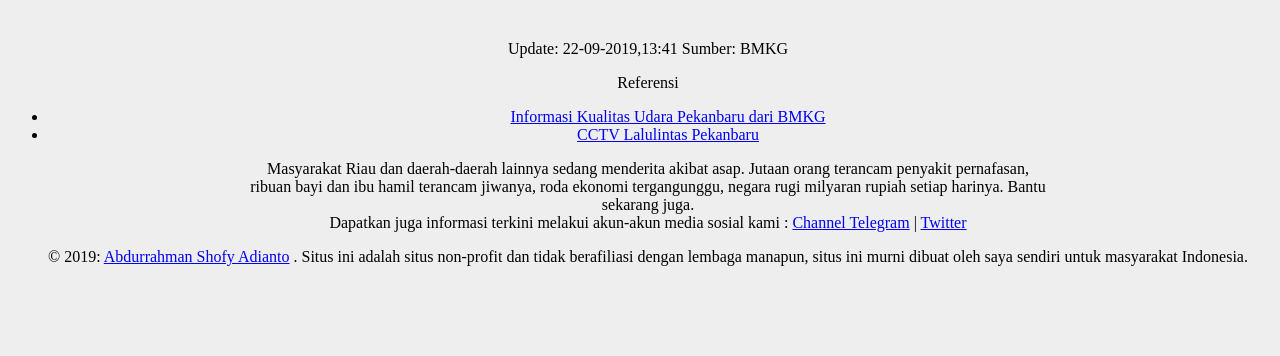
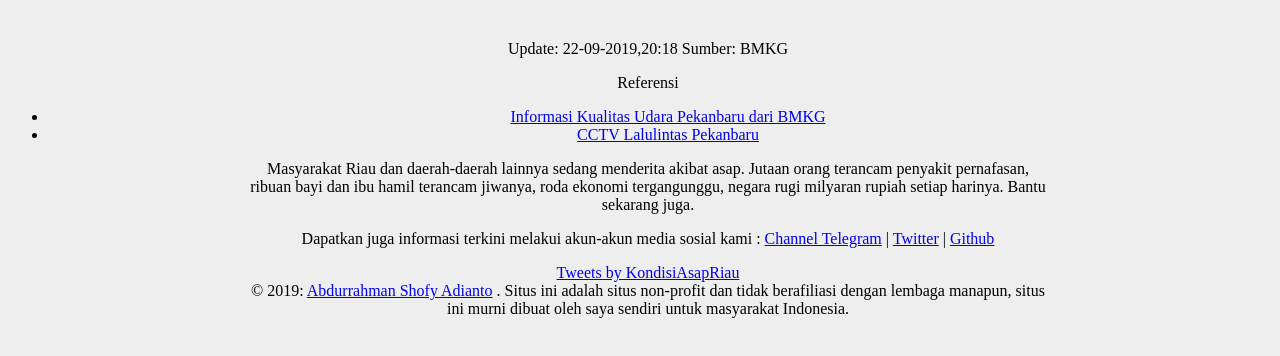
Before and after one commit to ApaRiauSedangBerasap/ApaRiauSedangBerasap, a plain HTML site: page index.html in a window 1280 px wide. Shown: the part 242-598 px from the top of the page. Drawn offline with Linux system fonts and the light colour scheme.

Commit message:
add twitter widget, update latest data & socmed links

```diff
--- a/data.json
+++ b/data.json
@@ -1 +1 @@
-{"status":"YA","color":"red","time":["22-09-2019","13:41"],"source":"BMKG"}
+{"status":"YA","color":"red","time":["22-09-2019","20:18"],"source":"BMKG"}
--- a/index.html
+++ b/index.html
@@ -50,11 +50,11 @@
 
         <p class="content">Masyarakat Riau dan daerah-daerah lainnya sedang menderita akibat asap. Jutaan orang terancam penyakit pernafasan, ribuan bayi dan ibu hamil terancam jiwanya, roda ekonomi tergangunggu, negara rugi milyaran rupiah setiap harinya. Bantu sekarang juga.</p>
 
-        <div>
-        Dapatkan juga informasi terkini melakui akun-akun media sosial kami : <a href="https://t.me/ApaRiauSedangBerasap">Channel Telegram</a> | <a href="https://twitter.com/KondisiAsapRiau">Twitter</a>
-        </div>
+        <p>Dapatkan juga informasi terkini melakui akun-akun media sosial kami : <a href="https://t.me/ApaRiauSedangBerasap">Channel Telegram</a> | <a href="https://twitter.com/KondisiAsapRiau">Twitter</a> | <a href="https://github.com/ApaRiauSedangBerasap">Github</a></p>
 
-        <p>&copy; 2019: <a href="https://abdurrahman.adianto.id">Abdurrahman Shofy Adianto</a> . Situs ini adalah situs non-profit dan tidak berafiliasi dengan lembaga manapun, situs ini murni dibuat oleh saya sendiri untuk masyarakat Indonesia.</p>
+        <div><a class="twitter-timeline" data-lang="id" data-width="500" data-height="400" href="https://twitter.com/KondisiAsapRiau?ref_src=twsrc%5Etfw">Tweets by KondisiAsapRiau</a> <script async src="https://platform.twitter.com/widgets.js" charset="utf-8"></script></div>
+
+        <p class="content">&copy; 2019: <a href="https://abdurrahman.adianto.id">Abdurrahman Shofy Adianto</a> . Situs ini adalah situs non-profit dan tidak berafiliasi dengan lembaga manapun, situs ini murni dibuat oleh saya sendiri untuk masyarakat Indonesia.</p>
     </div>
     <script>
     function get_xhr(url, onSuccess) {
```
